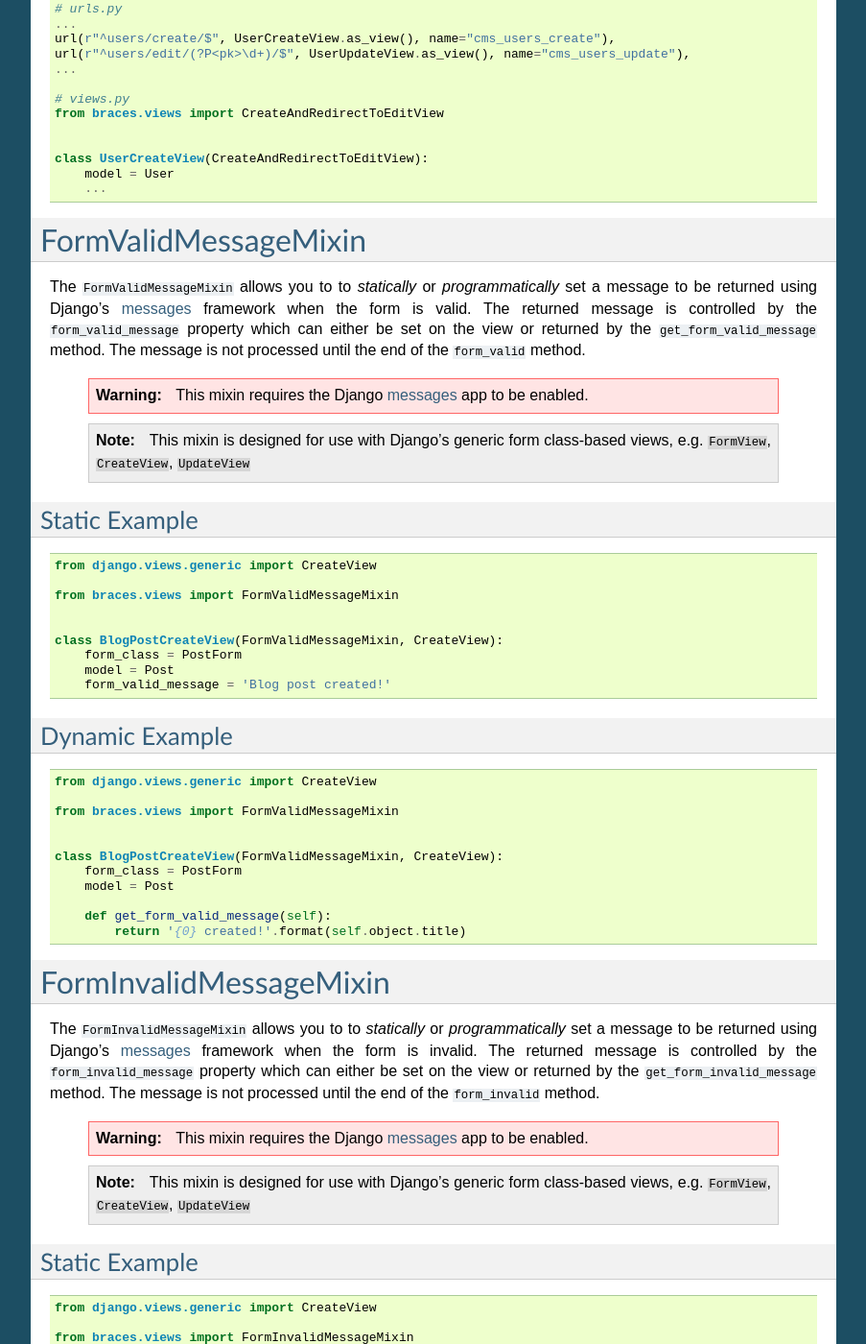
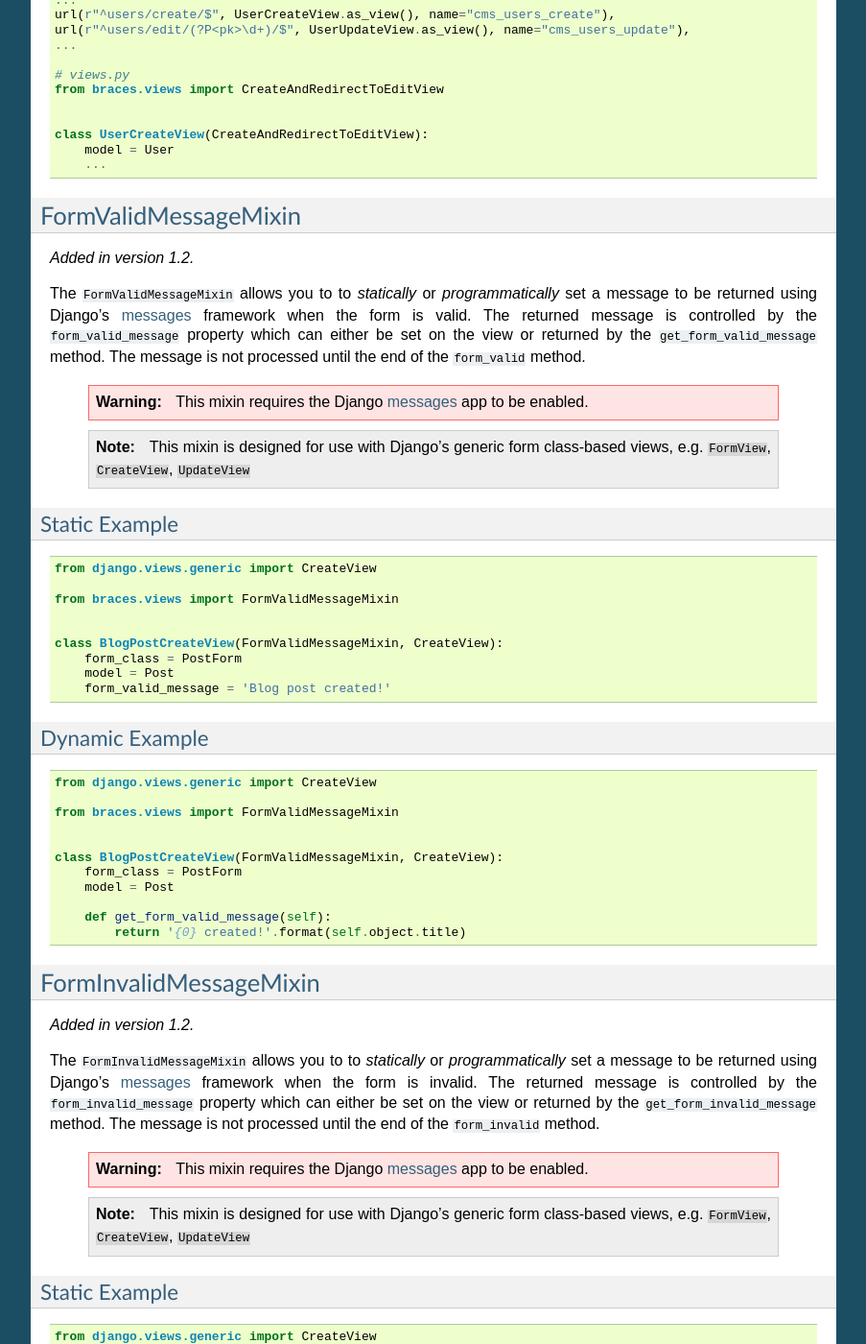
Before and after one commit to brack3t/django-braces, a Sphinx documentation site: the page built from docs/form.rst, in a window 1280 px wide and 1400 px high, scrolled down 2509 px. Shown: the whole window at 96% size, without its empty margins (198-1101 px from the left). Built offline with Sphinx 7.4.7, drawn with Linux system fonts in a browser that asks for light colours; some of the changed text lies outside the part shown.

Commit message:
much better split out docs. refs #36

```diff
--- a/docs/form.rst
+++ b/docs/form.rst
@@ -6,7 +6,7 @@
 .. contents::
 
 CsrfExemptMixin
-===============
+---------------
 
 If you have Django's `CSRF protection` middleware enabled you can exempt views using the `csrf_exempt` decorator. This mixin exempts POST requests from the CSRF protection middleware without requiring that you decorate the ``dispatch`` method.
 
@@ -24,14 +24,14 @@
 
 
 UserFormKwargsMixin
-===================
+-------------------
 
 In one of our client's CMS, we have a lot of form-based views that require a user to be passed in for permission-based form tools. For example, only superusers can delete or disable certain objects. To custom tailor the form for users, we have to pass that user instance into the form and based on their permission level, change certain fields or add specific options within the forms ``__init__`` method.
 
 This mixin automates the process of overloading the ``get_form_kwargs`` (this method is available in any generic view which handles a form) method and stuffs the user instance into the form kwargs. We can then pop the user off in the form and do with it what we need. **Always** remember to pop the user from the kwargs before calling ``super`` on your form, otherwise the form gets an unexpected keyword argument and everything blows up.
 
 Usage
------
+^^^^^
 
 ::
 
@@ -52,13 +52,13 @@
 
 
 UserKwargModelFormMixin
-=======================
+-----------------------
 
 The ``UserKwargModelFormMixin`` is a form mixin to go along with our ``UserFormKwargsMixin``.
 This becomes the first inherited class of our forms that receive the user keyword argument. With this mixin, we have automated the popping off of the keyword argument in our form and no longer have to do it manually on every form that works this way. While this may be overkill for a weekend project, for us, it speeds up adding new features.
 
 Usage
------
+^^^^^
 
 ::
 
@@ -77,7 +77,7 @@
 
 
 SuccessURLRedirectListMixin
-===========================
+---------------------------
 
 The ``SuccessURLRedirectListMixin`` is a bit more tailored to how we have handled CRUD_ within the CMSes we've built. One CMS's workflow, by design, redirects the user to the ``ListView`` for whatever model they are working with, whether they are creating a new instance, editing an existing one or deleting one. Rather than having to override ``get_success_url`` on every view, we simply use this mixin and pass it a reversible route name. Example:
 
@@ -102,7 +102,7 @@
 
 
 CreateAndRedirectToEditView
-===========================
+---------------------------
 
 Mostly used for CRUD, where you're going to create an object and then move direct to the update view for that object. Your URL for the update view has to accept a PK for the object. This ``mixin`` extends from `CreateView`.
 
@@ -126,7 +126,9 @@
         ...
 
 FormValidMessageMixin
-=====================
+---------------------
+
+.. versionadded:: 1.2
 
 The ``FormValidMessageMixin`` allows you to to *statically* or *programmatically* set a message to be returned using Django's `messages`_ framework when the form is valid. The returned message is controlled by the ``form_valid_message`` property which can either be set on the view or returned by the ``get_form_valid_message`` method. The message is not processed until the end of the ``form_valid`` method.
 
@@ -138,7 +140,7 @@
 
 
 Static Example
---------------
+^^^^^^^^^^^^^^
 
 ::
 
@@ -154,7 +156,7 @@
 
 
 Dynamic Example
----------------
+^^^^^^^^^^^^^^^
 
 ::
 
@@ -173,7 +175,9 @@
 
 
 FormInvalidMessageMixin
-=======================
+-----------------------
+
+.. versionadded:: 1.2
 
 The ``FormInvalidMessageMixin`` allows you to to *statically* or *programmatically* set a message to be returned using Django's `messages`_ framework when the form is invalid. The returned message is controlled by the ``form_invalid_message`` property which can either be set on the view or returned by the ``get_form_invalid_message`` method. The message is not processed until the end of the ``form_invalid`` method.
 
@@ -184,7 +188,7 @@
         This mixin is designed for use with Django's generic form class-based views, e.g. ``FormView``, ``CreateView``, ``UpdateView``
 
 Static Example
---------------
+^^^^^^^^^^^^^^
 
 ::
 
@@ -200,7 +204,7 @@
 
 
 Dynamic Example
----------------
+^^^^^^^^^^^^^^^
 
 ::
 
@@ -218,7 +222,9 @@
 
 
 FormMessagesMixin
-=================
+-----------------
+
+.. versionadded:: 1.2
 
 ``FormMessagesMixin`` is a convenience mixin which combines ``FormValidMessageMixin`` and ``FormInvalidMessageMixin`` since we commonly provide messages for both states (form_valid, form_invalid).
 
@@ -226,7 +232,7 @@
         This mixin requires the Django `messages`_ app to be enabled.
 
 Static & Dynamic Example
----------------
+^^^^^^^^^^^^^^^
 
 ::
 
--- a/docs/index.rst
+++ b/docs/index.rst
@@ -8,11 +8,11 @@
 
 You can view the code of our project or fork it and add your own mixins (please, send them back to us), on `Github`_.
 
-
 .. toctree::
+    :maxdepth: 2
 
     Access Mixins <access>
-    Form-based Mixins <form>
+    Form Mixins <form>
     Other Mixins <other>
 
 
```
Also changed, not shown: docs/access.rst (+8 -6 lines), docs/other.rst (+14 -8 lines).
